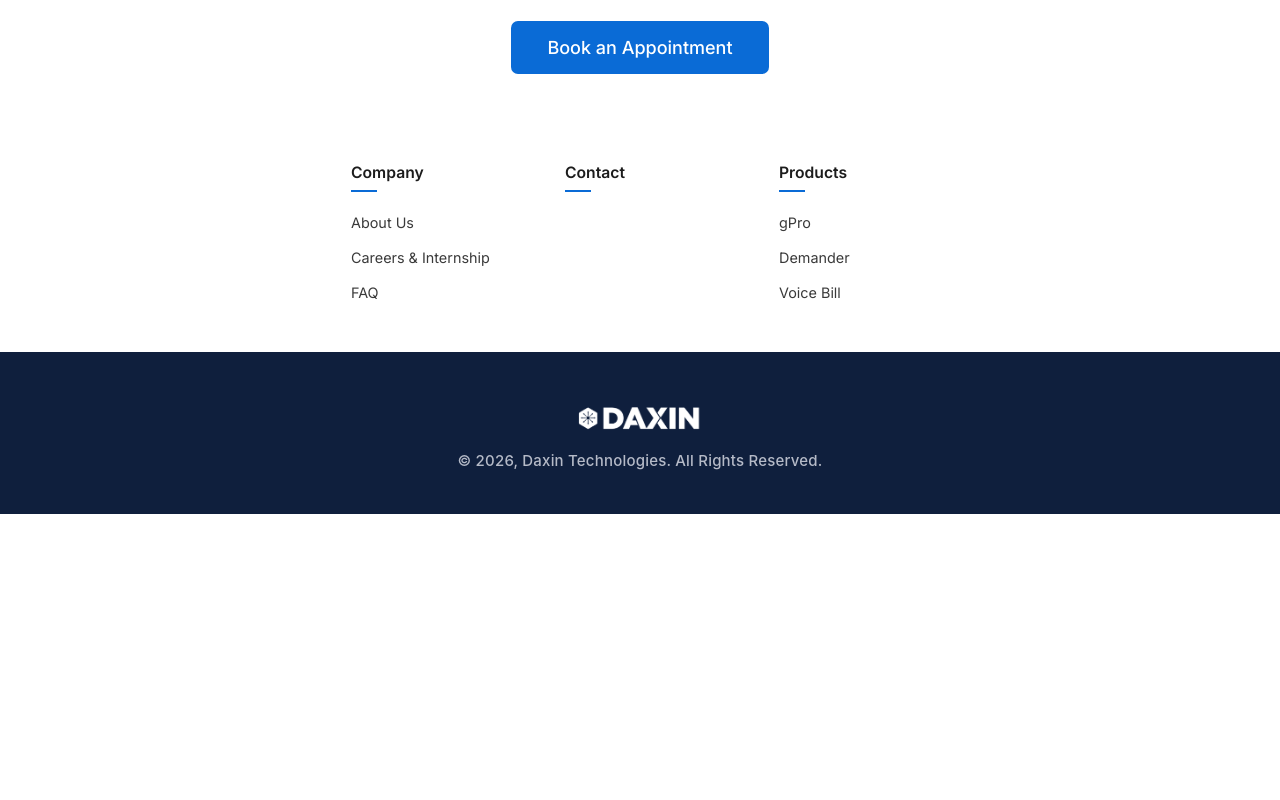
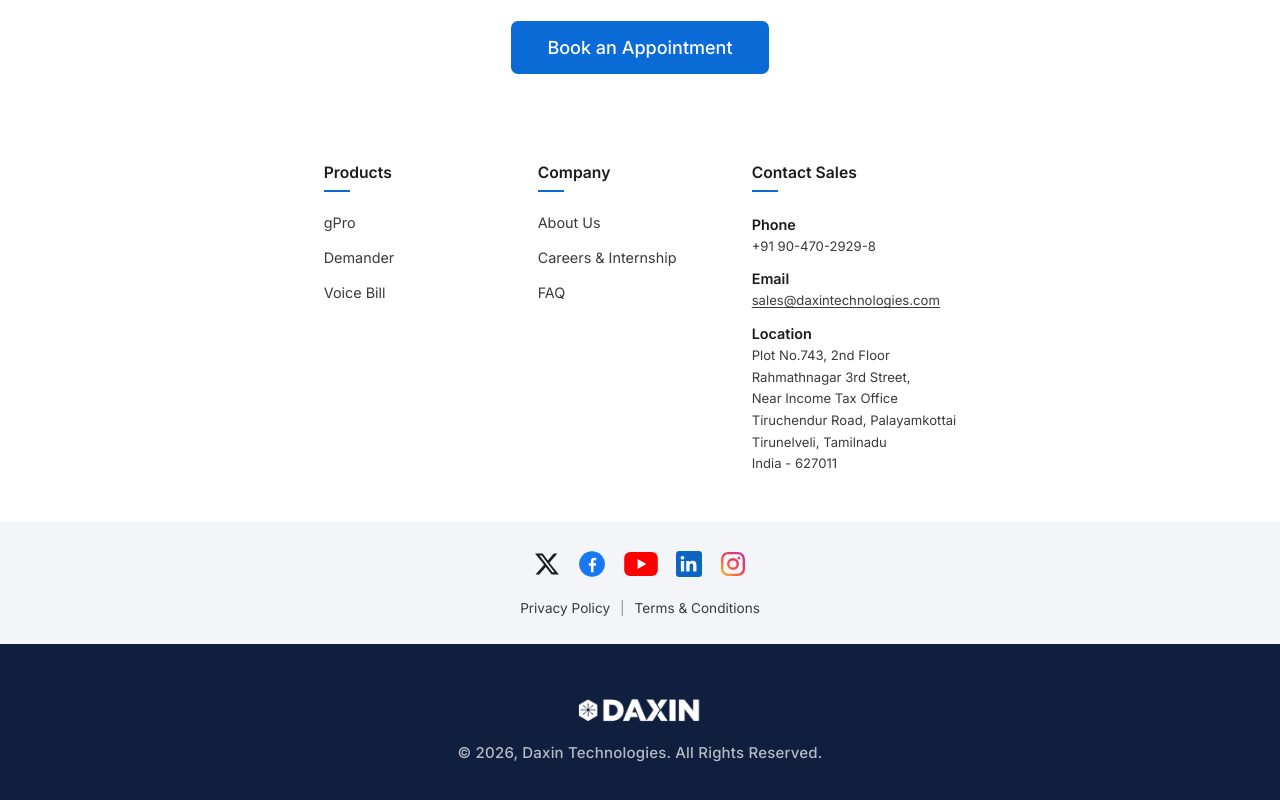
Before and after one commit to developer2lanzermark-lgtm/daxin-website, a React (Vite) app: page /faq in a window 1280 px wide. Shown: the part 1319-2119 px from the top of the page. Before the commit the page ends 1833 px from the top, so only its background shows below. Built offline with nearby package versions, Linux system fonts and the light colour scheme.

Commit message:
Footer changes

```diff
--- a/src/components/Footer.jsx
+++ b/src/components/Footer.jsx
@@ -3,6 +3,15 @@ import daxinLogoWhite from "../assets/images/daxin-logo-footer.png";
 import "../styles/Footer.css";
 
 const FOOTER_MENUS = [
+  {
+    title: "Products",
+    to: "/products",
+    links: [
+      { label: "gPro", to: "https://gprosoftware.com/", external: true },
+      { label: "Demander", to: "https://seller.demander.app/aptadmin/seller/app/login", external: true },
+      { label: "Voice Bill", to: "/products#voicebill" },
+    ],
+  },
   {
     title: "Company",
     links: [
@@ -12,18 +21,94 @@ const FOOTER_MENUS = [
     ],
   },
   {
-    title: "Contact",
+    title: "Contact Sales",
     to: "/contact",
+    details: [
+      { label: "Phone", lines: ["+91 90-470-2929-8"] },
+      {
+        label: "Email",
+        lines: ["sales@daxintechnologies.com"],
+        href: "https://mail.google.com/mail/?view=cm&fs=1&to=sales@daxintechnologies.com",
+        external: true,
+      },
+      {
+        label: "Location",
+        lines: [
+          "Plot No.743, 2nd Floor",
+          "Rahmathnagar 3rd Street,",
+          "Near Income Tax Office",
+          "Tiruchendur Road, Palayamkottai",
+          "Tirunelveli, Tamilnadu",
+          "India - 627011",
+        ],
+      },
+    ],
+  },
+];
+
+const SOCIAL_LINKS = [
+  {
+    label: "X",
+    href: "https://x.com/",
+    icon: (
+      <svg viewBox="0 0 24 24" width="26" height="26" aria-hidden="true">
+        <path fill="currentColor" d="M18.2 2.3h3.4l-7.4 8.5L23 21.7h-6.8l-5.3-7-6.1 7H1.4l7.9-9.1L1 2.3h7l4.8 6.4 5.4-6.4zm-1.2 17.4h1.9L7.1 4.2H5.1l11.9 15.5z" />
+      </svg>
+    ),
   },
   {
-    title: "Products",
-    to: "/products",
-    links: [
-      { label: "gPro", to: "https://gprosoftware.com/", external: true },
-      { label: "Demander", to: "https://seller.demander.app/aptadmin/seller/app/login", external: true },
-      { label: "Voice Bill", to: "/products#voicebill" },
-    ],
+    label: "Facebook",
+    href: "https://www.facebook.com/daxintechnologies/",
+    icon: (
+      <svg viewBox="0 0 24 24" width="28" height="28" aria-hidden="true">
+        <circle cx="12" cy="12" r="11" fill="#1877F2" />
+        <path fill="#fff" d="M13.3 19v-5.6h1.9l.3-2.2h-2.2V9.8c0-.6.2-1.1 1.1-1.1h1.2V6.7c-.2 0-.9-.1-1.7-.1-1.7 0-2.9 1-2.9 3v1.7H9.2v2.2h1.9V19h2.2z" />
+      </svg>
+    ),
   },
+  {
+    label: "YouTube",
+    href: "https://www.youtube.com/",
+    icon: (
+      <svg viewBox="0 0 28 20" width="34" height="24" aria-hidden="true">
+        <rect width="28" height="20" rx="5" fill="#FF0000" />
+        <path fill="#fff" d="M11.2 5.8v8.4L18.4 10z" />
+      </svg>
+    ),
+  },
+  {
+    label: "LinkedIn",
+    href: "https://www.linkedin.com/",
+    icon: (
+      <svg viewBox="0 0 24 24" width="26" height="26" aria-hidden="true">
+        <rect width="24" height="24" rx="3" fill="#0A66C2" />
+        <path fill="#fff" d="M4.5 9.2h3v9.8h-3zM6 4.5a1.7 1.7 0 110 3.4 1.7 1.7 0 010-3.4zm3.4 4.7h2.9v1.3c.4-.8 1.4-1.6 2.9-1.6 3.1 0 3.7 2 3.7 4.7v5.4h-3v-4.8c0-1.1 0-2.6-1.6-2.6s-1.8 1.2-1.8 2.5v4.9h-3z" />
+      </svg>
+    ),
+  },
+  {
+    label: "Instagram",
+    href: "https://www.instagram.com/",
+    icon: (
+      <svg viewBox="0 0 24 24" width="26" height="26" aria-hidden="true">
+        <defs>
+          <linearGradient id="ig-grad" x1="0" y1="24" x2="24" y2="0" gradientUnits="userSpaceOnUse">
+            <stop offset="0" stopColor="#FDC830" />
+            <stop offset="0.5" stopColor="#F3414A" />
+            <stop offset="1" stopColor="#B833B8" />
+          </linearGradient>
+        </defs>
+        <rect x="2" y="2" width="20" height="20" rx="5.5" fill="none" stroke="url(#ig-grad)" strokeWidth="2.2" />
+        <circle cx="12" cy="12" r="4.4" fill="none" stroke="url(#ig-grad)" strokeWidth="2.2" />
+        <circle cx="17.4" cy="6.6" r="1.2" fill="#F3414A" />
+      </svg>
+    ),
+  },
+];
+
+const LEGAL_LINKS = [
+  { label: "Privacy Policy", to: "/privacy-policy" },
+  { label: "Terms & Conditions", to: "/terms-and-conditions" },
 ];
 
 // Clicking a footer link to the page you're already on doesn't trigger a
@@ -94,11 +179,57 @@ export default function Footer() {
                   >
                     {menu.title}
                   </FooterLink>
+                  {menu.details && (
+                    <div className="site-footer__details">
+                      {menu.details.map((item) => (
+                        <div className="site-footer__detail" key={item.label}>
+                          <strong className="site-footer__detail-label">{item.label}</strong>
+                          {item.lines.map((line) =>
+                            item.href ? (
+                              <a
+                                key={line}
+                                href={item.href}
+                                target="_blank"
+                                rel="noopener noreferrer"
+                                className="site-footer__detail-text"
+                              >
+                                {line}
+                              </a>
+                            ) : (
+                              <span key={line} className="site-footer__detail-text">
+                                {line}
+                              </span>
+                            )
+                          )}
+                        </div>
+                      ))}
+                    </div>
+                  )}
                 </div>
               )
             )}
           </nav>
         </div>
+      </div>
+
+      <div className="site-footer__legal">
+        <ul className="site-footer__social" aria-label="Social media">
+          {SOCIAL_LINKS.map((s) => (
+            <li key={s.label}>
+              <a href={s.href} target="_blank" rel="noopener noreferrer" aria-label={s.label} className="site-footer__social-link">
+                {s.icon}
+              </a>
+            </li>
+          ))}
+        </ul>
+        <nav className="site-footer__legal-links" aria-label="Legal">
+          {LEGAL_LINKS.map((l, i) => (
+            <span key={l.label} className="site-footer__legal-item">
+              <Link to={l.to}>{l.label}</Link>
+              {i < LEGAL_LINKS.length - 1 && <span className="site-footer__legal-sep">|</span>}
+            </span>
+          ))}
+        </nav>
       </div>
 
       <div className="site-footer__bottom">
--- a/src/styles/Footer.css
+++ b/src/styles/Footer.css
@@ -130,6 +130,102 @@
   width: 100%;
 }
 
+.site-footer__details {
+  display: flex;
+  flex-direction: column;
+  gap: 14px;
+  margin-top: 4px;
+  max-width: 260px;
+}
+
+.site-footer__detail {
+  display: flex;
+  flex-direction: column;
+  gap: 2px;
+  font-family: "Inter", -apple-system, BlinkMacSystemFont, "Segoe UI", Roboto, sans-serif;
+}
+
+.site-footer__detail-label {
+  font-size: 0.9rem;
+  font-weight: 600;
+  color: #1c1c1c;
+  margin-bottom: 2px;
+}
+
+.site-footer__detail-text {
+  font-family: "Inter", -apple-system, BlinkMacSystemFont, "Segoe UI", Roboto, sans-serif;
+  font-size: 0.82rem;
+  font-weight: 400;
+  line-height: 1.5;
+  color: #3a3a3a;
+  text-decoration: none;
+}
+
+a.site-footer__detail-text {
+  text-decoration: underline;
+  text-underline-offset: 2px;
+}
+
+a.site-footer__detail-text:hover {
+  color: var(--brand-blue, #0a6bd6);
+}
+
+/* Light band below copyright: social icons + legal links */
+.site-footer__legal {
+  width: 100%;
+  background-color: #f3f5f9;
+  padding: 28px 20px;
+  display: flex;
+  flex-direction: column;
+  align-items: center;
+  gap: 18px;
+  box-sizing: border-box;
+  font-family: "Inter", -apple-system, BlinkMacSystemFont, "Segoe UI", Roboto, sans-serif;
+}
+
+.site-footer__social {
+  list-style: none;
+  margin: 0;
+  padding: 0;
+  display: flex;
+  align-items: center;
+  justify-content: center;
+  gap: 18px;
+}
+
+.site-footer__social-link {
+  display: inline-flex;
+  color: #1c1c1c;
+  transition: opacity 0.2s ease;
+}
+
+.site-footer__social-link:hover {
+  opacity: 0.8;
+}
+
+.site-footer__legal-links {
+  display: flex;
+  flex-wrap: wrap;
+  align-items: center;
+  justify-content: center;
+  font-size: 0.85rem;
+}
+
+.site-footer__legal-links a {
+  color: #3a3a3a;
+  text-decoration: none;
+}
+
+.site-footer__legal-links a:hover {
+  color: var(--brand-blue, #0a6bd6);
+  text-decoration: underline;
+}
+
+.site-footer__legal-sep {
+  color: #8a8f9c;
+  margin: 0 10px;
+}
+
 /* Dark band: copyright only */
 .site-footer__bottom {
   width: 100%;
@@ -165,7 +261,7 @@
   margin: 0;
   text-align: center;
   color: #b5bac7;
-  font-family: -apple-system, BlinkMacSystemFont, "Segoe UI", Roboto, Oxygen, Ubuntu, Cantarell, "Open Sans", "Helvetica Neue", sans-serif;
+  font-family: "Inter", -apple-system, BlinkMacSystemFont, "Segoe UI", Roboto, sans-serif;
   font-size: 15px;
   font-weight: 500;
   line-height: 1.5;
```
